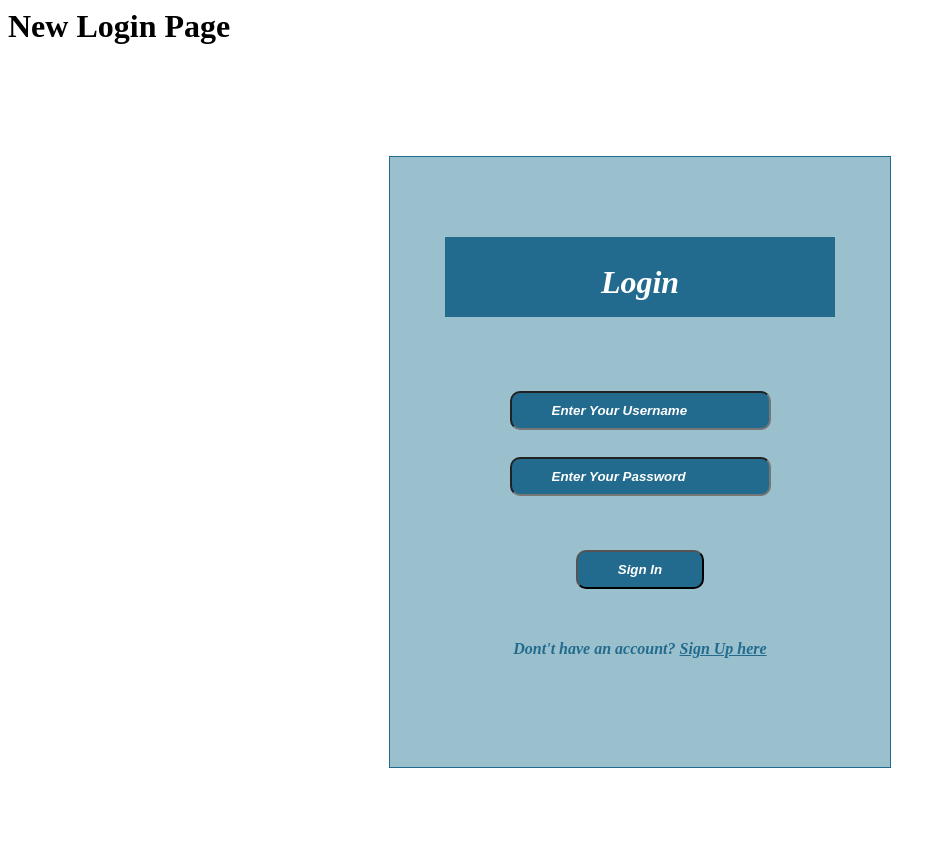
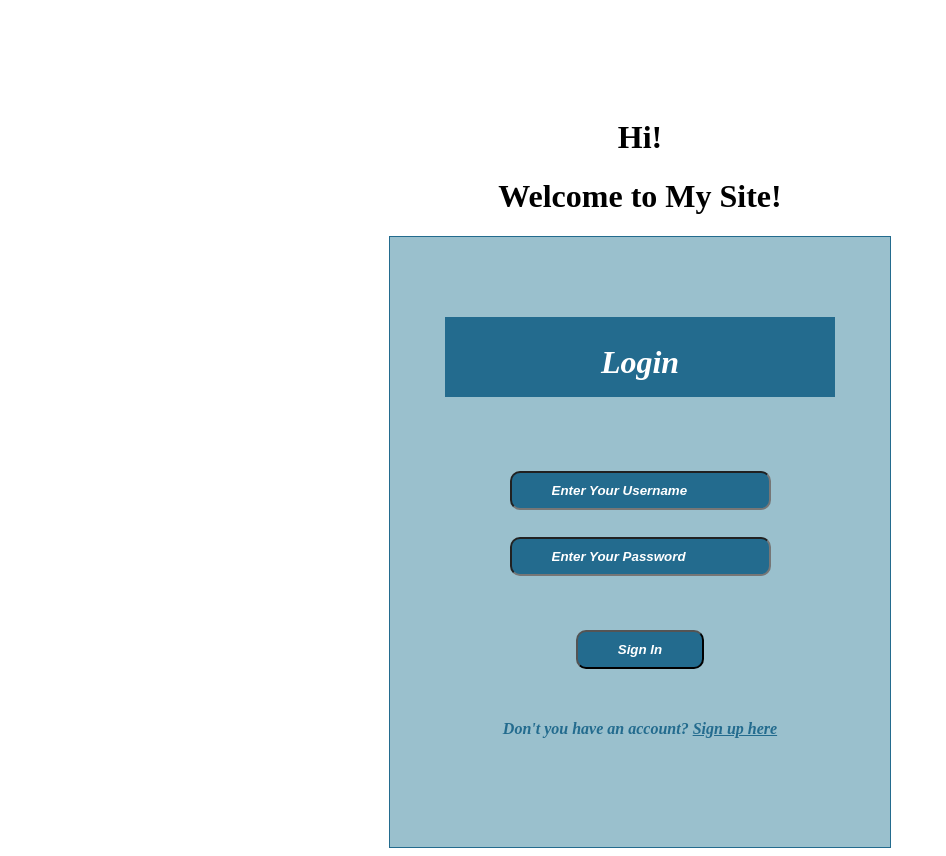
Before and after one commit to JustinNietz/Final_Web_App, a Flask app: page / in a window 1280 px wide. Shown: the whole page, without its empty margins (0-946 px from the left). Before the commit the page ends 768 px from the top, so only its background shows below. Run offline with Flask 2, Linux system fonts and the light colour scheme; data comes from the database, SQL or seed files in the repository; some libraries are stand-ins or nearby versions.

Commit message:
Task: updated index.html

```diff
--- a/app/app.py
+++ b/app/app.py
@@ -148,7 +148,7 @@ def login():
     if request.method == 'POST' and 'username' in request.form and 'password' in request.form:
         username = request.form['username']
         password = request.form['password']
-        cursor = mysql.connection.cursor(MySQLdb.cursors.DictCursor)
+        cursor = mysql.connection.cursor(pymysql.cursors.DictCursor)
         cursor.execute('SELECT * FROM accounts WHERE username = % s AND password = % s', (username, password,))
         account = cursor.fetchone()
         if account:
@@ -177,7 +177,7 @@ def register():
         username = request.form['username']
         password = request.form['password']
         email = request.form['email']
-        cursor = mysql.connection.cursor(MySQLdb.cursors.DictCursor)
+        cursor = mysql.connection.cursor(pymysql.cursors.DictCursor)
         cursor.execute('SELECT * FROM accounts WHERE username = % s', (username,))
         account = cursor.fetchone()
         if account:
--- a/app/templates/index.html
+++ b/app/templates/index.html
@@ -1,5 +1,3 @@
-<h1>New Login Page</h1>
-<!-- Store this code in 'login.html' file inside the 'templates' folder -->
 <html>
 	<head>
 		<meta charset="UTF-8">
@@ -7,6 +5,9 @@
 		<link rel="stylesheet" href="{{ url_for('static', filename='style.css') }}">
 	</head>
 	<body></br></br></br></br></br>
+    <div align="center">
+                <h1> Hi! </h1>
+                <h1>Welcome to My Site!</h1></div>
 		<div align="center">
 		<div align="center" class="border">
 			<div class="header">
@@ -20,7 +21,7 @@
 					<input type="submit" class="btn" value="Sign In"></br></br>
 				</form>
 			</h2>
-			<p class="bottom">Dont't have an account? <a class="bottom" href="{{url_for('register')}}"> Sign Up here</a></p>
+			<p class="bottom">Don't you have an account? <a class="bottom" href="{{url_for('register')}}">  Sign up here</a></p>
 		</div>
 		</div>
 	</body>
```
